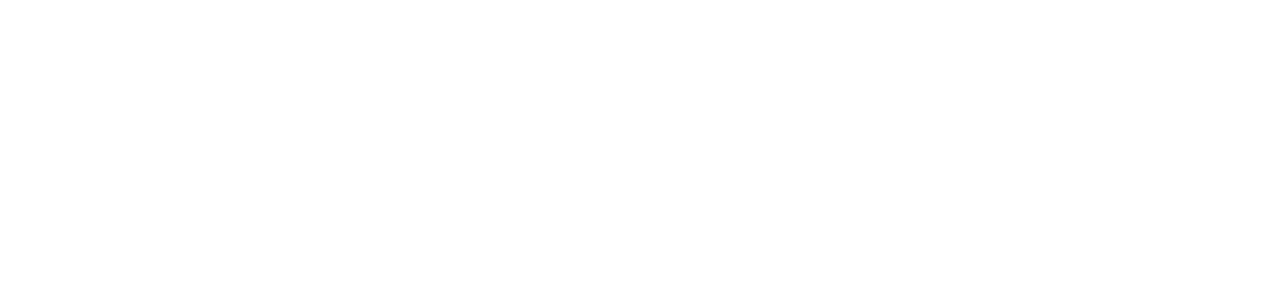
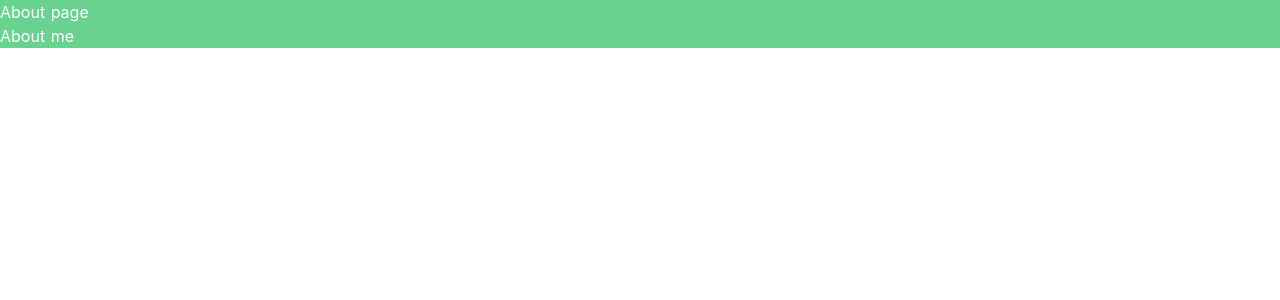
Before and after one commit to mercado-virtual-santa-elena/parroquia-santa-elena, a Nuxt app: page /about in a window 1280 px wide. Before the commit this address had no page. Shown: the top 300 px of the page. Built offline with nearby package versions, Linux system fonts and the light colour scheme.

Commit message:
Se agregaron vistas de prueba

```diff
--- /dev/null
+++ b/pages/about/index.vue
@@ -0,0 +1,6 @@
+<template>
+    <div class="bg-green-400 text-white">
+        <h1>About page</h1>
+        <n-link to="/about/me">About me</n-link>
+    </div>
+</template>
--- /dev/null
+++ b/pages/about/me.vue
@@ -0,0 +1,5 @@
+<template>
+    <div class="bg-orange-400 text-white">
+        <h1>About me page</h1>
+    </div>
+</template>
--- a/pages/index.vue
+++ b/pages/index.vue
@@ -3,7 +3,7 @@
     <div>
       <Logo />
       <h1 class="title">
-        parroquia-santa-elena
+        <n-link to="/about">parroquia-santa-elena</n-link>
       </h1>
       <div class="links">
         <a
```
